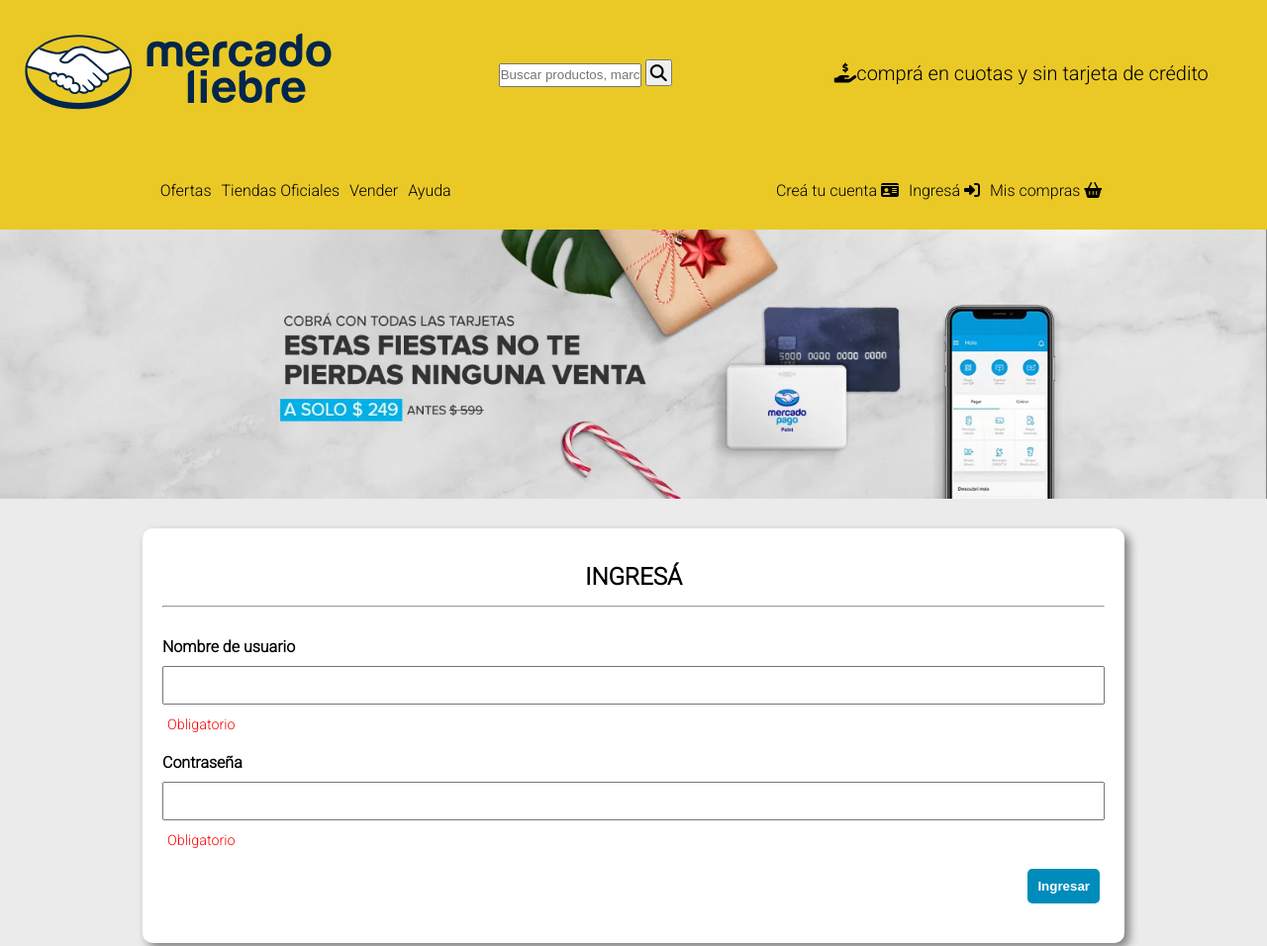
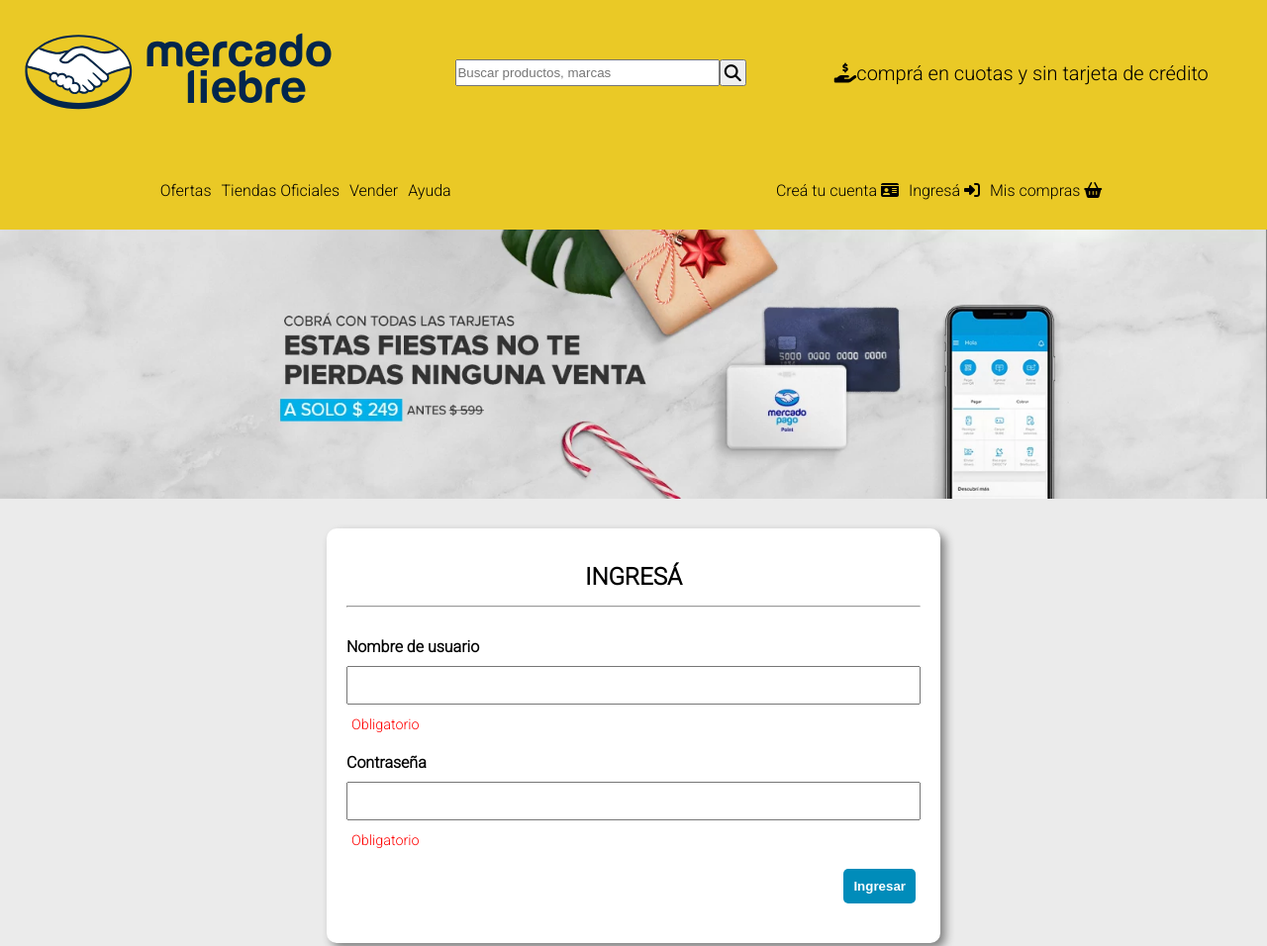
Before and after one commit to lizzytag12/tpMercadoLiebre, a website: page views/login.html in a window 1280 px wide. Shown: the top 956 px of the page at 99% size. Drawn offline with Linux system fonts and the light colour scheme.

Commit message:
styles modified

```diff
--- a/public/css/footer.css
+++ b/public/css/footer.css
@@ -56,11 +56,11 @@
 
         padding: 10px 40px;
         text-align: center;
-        width: 33%;
+
     }
     .copyright p {
 
         text-align: left;
-        padding-bottom: 10px;
+
     }
 }
--- a/public/css/general.css
+++ b/public/css/general.css
@@ -46,7 +46,7 @@
 
 .copyright p {
     margin-top: 30px;
-    margin-bottom: 15px;
+
     margin-left: 10px;
     text-align: left;
 }
--- a/public/css/header.css
+++ b/public/css/header.css
@@ -32,6 +32,7 @@
 .contenedor-buscar-productos{
 
     width: 50%;
+    display: flex;
 }
 .contendor-buscar-productos input{
     width: 160px;
@@ -54,7 +55,8 @@
 
 i.lupa {
 
-    font-size: 19px;
+    font-size: 15px;
+    padding: 1px;
 }
 
 
@@ -126,6 +128,7 @@
     }
     .contenedor-buscar-productos {
         width: 30%;
+        justify-content: center;
     }
     .contenedor-buscar-productos input{
         margin-left: 10px;
@@ -233,9 +236,10 @@
         width: 43vh;
     }
     .contenedor-buscar-productos input {
-        margin-left: 4em;
-        height: 3vh;
-        width: 18vh;
+        height: 27px;
+        width: 100%;
+
+
     }
     .contenedor-compra-cuotas {
         width: 38%;
--- a/public/css/login.css
+++ b/public/css/login.css
@@ -72,6 +72,6 @@
 
 @media (min-width:1024px){
     .login section{
-        width: 80%;
+        width: 50%;
     }
 }
```
Also changed, not shown: public/images/flexbox_Done.png (added).
